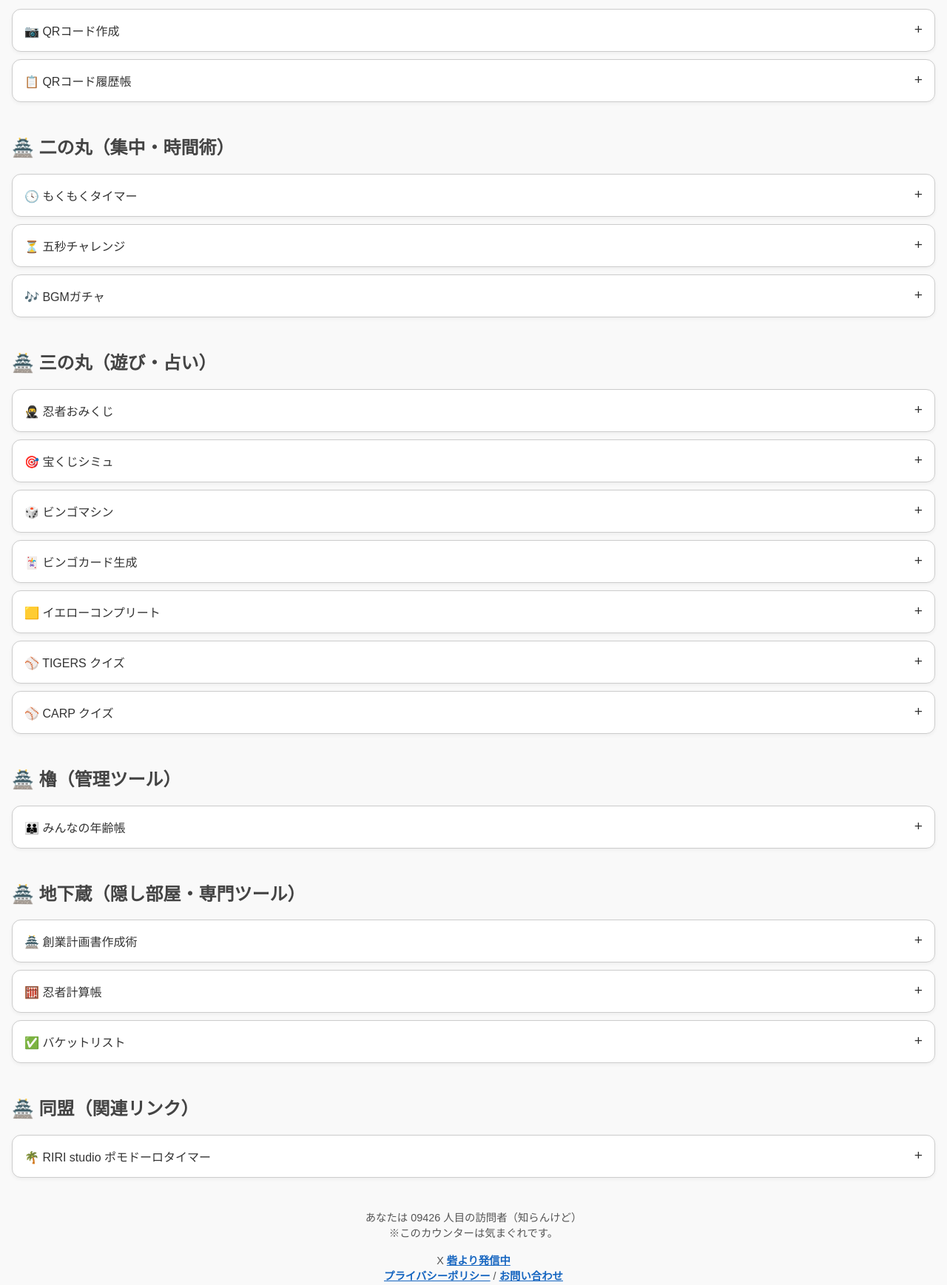
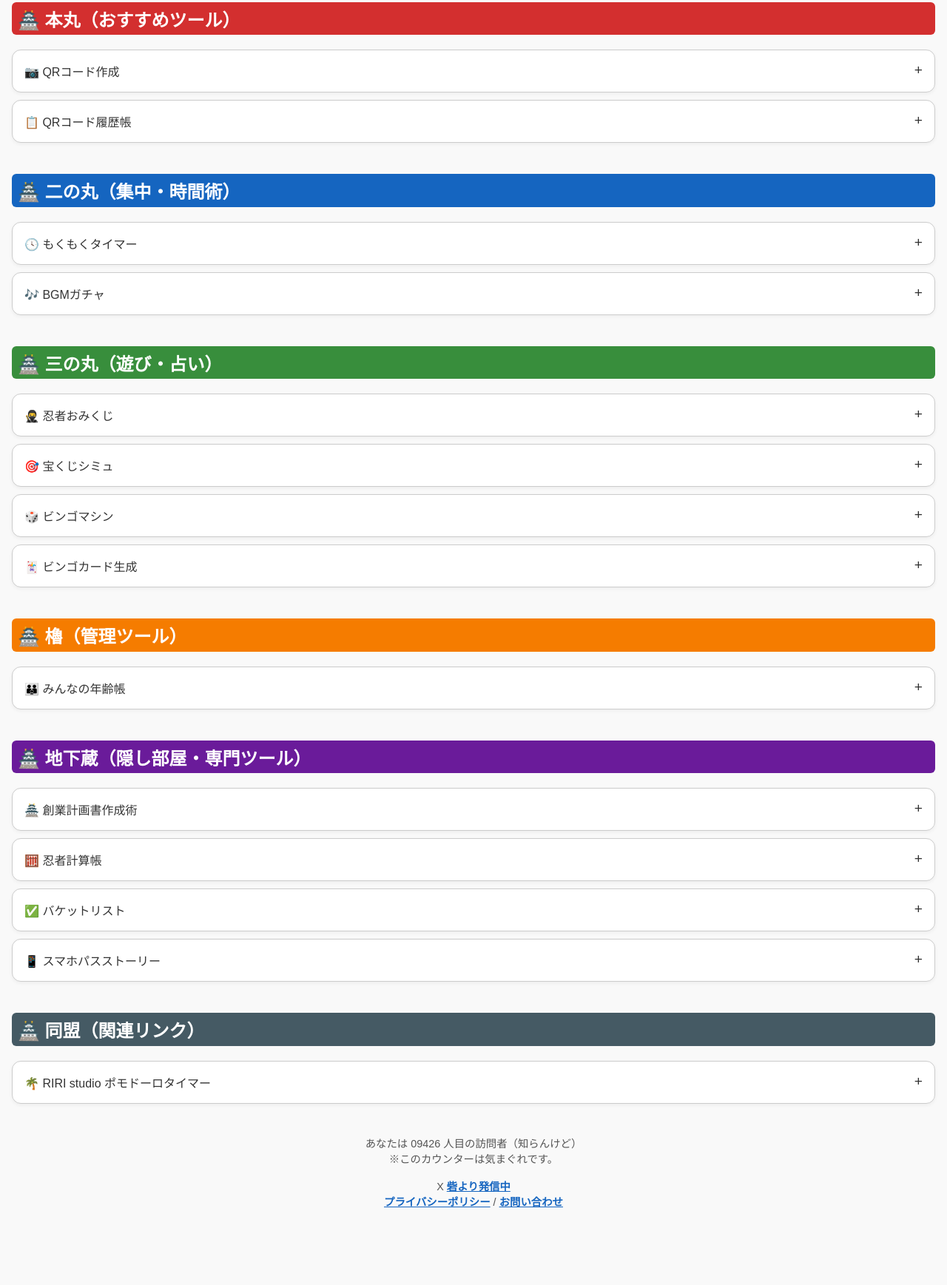
Before and after one commit to kkp-15/webninja-main, a plain HTML site: page index.html in a window 1280 px wide. Shown: the part 311-2048 px from the top of the page at 74% size. After the commit the page ends 1961 px from the top, so only its background shows below. Drawn offline with Linux system fonts and the light colour scheme.

Commit message:
Update index.html

```diff
--- a/index.html
+++ b/index.html
@@ -1,4 +1,5 @@
-<!DOCTYPE html><html lang="ja">
+<!DOCTYPE html>
+<html lang="ja">
 <head>
 <meta charset="UTF-8">
 <meta name="viewport" content="width=device-width, initial-scale=1.0">
@@ -6,7 +7,7 @@
 
 <!-- OGP設定 -->
 <meta property="og:title" content="web忍者の本丸 - QRコード作成＆履歴管理ができる無料ツール集" />
-<meta property="og:description" content="QRコード作成や読み取り履歴の管理ができる本丸ツールをはじめ、タイマー・おみくじ・ビンゴ・クイズなど、無料で使える忍者アプリ集。スマホ・PC対応で便利＆楽しいWebツールが満載。" />
+<meta property="og:description" content="QRコード作成や読み取り履歴の管理、本丸おすすめツールをはじめ、タイマー・おみくじ・ビンゴ・クイズ・ゲームなど、無料で使える忍者アプリ集。スマホ・PC対応で便利＆楽しいWebツールが満載。" />
 <meta property="og:image" content="https://kkpwebninja.com/card.png" />
 <meta property="og:url" content="https://kkpwebninja.com/" />
 <meta property="og:type" content="website" />
@@ -27,11 +28,23 @@
   p.subtitle {
     text-align: center;
     color: #666;
+    margin-bottom: 1rem;
+  }
+  .search-box {
+    text-align: center;
     margin-bottom: 1.5rem;
+  }
+  .search-box input {
+    padding: 0.5rem;
+    font-size: 1rem;
+    width: 90%;
+    max-width: 400px;
+    border: 2px solid #ccc;
+    border-radius: 6px;
   }
   .nav-links {
     text-align: center;
-    margin-bottom: 1.5rem;
+    margin-bottom: 1rem;
   }
   .nav-links a {
     margin: 0 0.5rem;
@@ -41,8 +54,16 @@
   }
   h2 {
     margin-top: 2rem;
-    color: #444;
+    padding: 0.3rem 0.5rem;
+    border-radius: 6px;
+    color: #fff;
   }
+  #honmaru { background-color: #d32f2f; }
+  #ninomaru { background-color: #1565c0; }
+  #sannomaru { background-color: #388e3c; }
+  #yagura { background-color: #f57c00; }
+  #chikagura { background-color: #6a1b9a; }
+  #doumei { background-color: #455a64; }
   .accordion {
     background-color: #fff;
     border: 1px solid #ccc;
@@ -62,7 +83,6 @@
     position: absolute;
     right: 1rem;
     font-size: 1.2rem;
-    transition: transform 0.3s;
   }
   .accordion.active:after {
     content: '−';
@@ -98,9 +118,6 @@
     font-size: 0.95rem;
     line-height: 1.5;
   }
-  .desc strong {
-    color: #000;
-  }
   .recommend {
     font-size: 0.85rem;
     color: #555;
@@ -122,6 +139,12 @@
   .top-buttons button:hover {
     background-color: #0d47a1;
   }
+  .no-results {
+    text-align: center;
+    color: #999;
+    margin-top: 1rem;
+    font-size: 1rem;
+  }
   footer {
     margin-top: 2rem;
     text-align: center;
@@ -139,6 +162,10 @@
 
 <h1>web忍者の砦</h1>
 <p class="subtitle">忍びの知恵と術が集う、影の本丸リンク集</p>
+
+<div class="search-box">
+  <input type="text" id="searchInput" placeholder="🔍 リアルタイム検索（キーワードを入力すると絞り込み）">
+</div>
 
 <div class="nav-links">
   <a href="#honmaru">本丸</a>|
@@ -159,19 +186,13 @@
 <div class="accordion">📷 QRコード作成</div>
 <div class="panel">
   <a class="link" href="https://qrhattori.kkpwebninja.com/" target="_blank">▶ このツールを使ってみる</a>
-  <div class="desc">
-    <strong>URLやテキストから即座にQRコードを生成</strong>できる便利ツール。名刺・チラシ・イベント案内にも最適。スマホ・PC対応。
-    <div class="recommend">📌 宣伝用のポスター作成時や、URL共有をスムーズにしたいときに。</div>
-  </div>
+  <div class="desc">URLやテキストから即座にQRコードを生成できる便利ツール。</div>
 </div>
 
 <div class="accordion">📋 QRコード履歴帳</div>
 <div class="panel">
   <a class="link" href="https://qrrekisi.kkpwebninja.com/" target="_blank">▶ このツールを使ってみる</a>
-  <div class="desc">
-    <strong>読み取ったQRコードを自動保存・管理</strong>。履歴からすぐ再アクセス可能で、仕事や買い物メモにも活用可能。
-    <div class="recommend">📌 イベント入場やショップ割引コードの記録に。</div>
-  </div>
+  <div class="desc">読み取ったQRコードを自動保存し、履歴からすぐにアクセス可能。</div>
 </div>
 
 <!-- 二の丸 -->
@@ -179,28 +200,13 @@
 <div class="accordion">🕓 もくもくタイマー</div>
 <div class="panel">
   <a class="link" href="https://mokumoku-time.kkpwebninja.com/" target="_blank">▶ このツールを使ってみる</a>
-  <div class="desc">
-    <strong>作業時間と休憩時間を自動管理</strong>するポモドーロタイマー。集中力アップに効果的。
-    <div class="recommend">📌 勉強や在宅ワークの作業効率化に。</div>
-  </div>
-</div>
-
-<div class="accordion">⏳ 五秒チャレンジ</div>
-<div class="panel">
-  <a class="link" href="https://5sec.kkpwebninja.com/" target="_blank">▶ このツールを使ってみる</a>
-  <div class="desc">
-    <strong>5.00秒ピッタリで止める</strong>反射神経ゲーム。集中力とタイミング感覚を鍛える。
-    <div class="recommend">📌 仲間とタイム勝負して盛り上がりたいときに。</div>
-  </div>
+  <div class="desc">作業と休憩を繰り返すポモドーロタイマーで集中力を維持。</div>
 </div>
 
 <div class="accordion">🎶 BGMガチャ</div>
 <div class="panel">
   <a class="link" href="https://bgm-gacha.kkpwebninja.com/" target="_blank">▶ このツールを使ってみる</a>
-  <div class="desc">
-    <strong>作業やリラックス用のBGMをランダム再生</strong>。気分転換にも最適。
-    <div class="recommend">📌 勉強・読書・作業中の環境音楽に。</div>
-  </div>
+  <div class="desc">作業やリラックス用BGMをランダム再生。</div>
 </div>
 
 <!-- 三の丸 -->
@@ -208,64 +214,25 @@
 <div class="accordion">🥷 忍者おみくじ</div>
 <div class="panel">
   <a class="link" href="https://ninja-omikuji.kkpwebninja.com/" target="_blank">▶ このツールを使ってみる</a>
-  <div class="desc">
-    <strong>毎日の運勢を占うオンラインおみくじ</strong>。ラッキーアイテム付き。
-    <div class="recommend">📌 朝のルーティンや友達との話題づくりに。</div>
-  </div>
+  <div class="desc">毎日の運勢を占うおみくじ。ラッキーアイテム付き。</div>
 </div>
 
 <div class="accordion">🎯 宝くじシミュ</div>
 <div class="panel">
   <a class="link" href="https://takarakuji-sim.kkpwebninja.com/" target="_blank">▶ このツールを使ってみる</a>
-  <div class="desc">
-    <strong>ジャンボ宝くじの当選確率を再現</strong>したシミュレーター。
-    <div class="recommend">📌 宝くじの現実を知りたいときやネタに。</div>
-  </div>
+  <div class="desc">ジャンボ宝くじの当選確率を再現したシミュレーター。</div>
 </div>
 
 <div class="accordion">🎲 ビンゴマシン</div>
 <div class="panel">
   <a class="link" href="https://bingomachine.kkpwebninja.com/" target="_blank">▶ このツールを使ってみる</a>
-  <div class="desc">
-    <strong>数字をランダム抽選するビンゴマシン</strong>。イベントで大活躍。
-    <div class="recommend">📌 忘年会や学校行事の盛り上げに。</div>
-  </div>
+  <div class="desc">1〜75の数字をランダム抽選するビンゴマシン。</div>
 </div>
 
 <div class="accordion">🃏 ビンゴカード生成</div>
 <div class="panel">
   <a class="link" href="https://bingo-card.kkpwebninja.com/" target="_blank">▶ このツールを使ってみる</a>
-  <div class="desc">
-    <strong>印刷やスマホ表示ができるビンゴカード作成ツール</strong>。
-    <div class="recommend">📌 手軽にビンゴ大会を準備したいときに。</div>
-  </div>
-</div>
-
-<div class="accordion">🟨 イエローコンプリート</div>
-<div class="panel">
-  <a class="link" href="https://kiiro.kkpwebninja.com/" target="_blank">▶ このツールを使ってみる</a>
-  <div class="desc">
-    <strong>黄色のマスを素早く見極める反射神経ゲーム</strong>。
-    <div class="recommend">📌 集中力や判断力のトレーニングに。</div>
-  </div>
-</div>
-
-<div class="accordion">⚾ TIGERS クイズ</div>
-<div class="panel">
-  <a class="link" href="https://tigers-q.kkpwebninja.com/" target="_blank">▶ このツールを使ってみる</a>
-  <div class="desc">
-    <strong>阪神タイガースの背番号記憶クイズ</strong>。
-    <div class="recommend">📌 野球ファン同士の対戦に。</div>
-  </div>
-</div>
-
-<div class="accordion">⚾ CARP クイズ</div>
-<div class="panel">
-  <a class="link" href="https://carp-q.kkpwebninja.com/" target="_blank">▶ このツールを使ってみる</a>
-  <div class="desc">
-    <strong>広島東洋カープの背番号記憶クイズ</strong>。
-    <div class="recommend">📌 カープファンの記憶力試しに。</div>
-  </div>
+  <div class="desc">印刷やスマホで使えるビンゴカードを自動生成。</div>
 </div>
 
 <!-- 櫓 -->
@@ -273,10 +240,7 @@
 <div class="accordion">👪 みんなの年齢帳</div>
 <div class="panel">
   <a class="link" href="https://agelist.kkpwebninja.com/" target="_blank">▶ このツールを使ってみる</a>
-  <div class="desc">
-    <strong>家族や仲間の年齢を一覧管理</strong>できる便利ツール。
-    <div class="recommend">📌 誕生日や記念日の管理に。</div>
-  </div>
+  <div class="desc">家族や仲間の年齢を一覧管理。</div>
 </div>
 
 <!-- 地下蔵 -->
@@ -284,28 +248,25 @@
 <div class="accordion">🏯 創業計画書作成術</div>
 <div class="panel">
   <a class="link" href="https://sougyusyo.kkpwebninja.com/" target="_blank">▶ このツールを使ってみる</a>
-  <div class="desc">
-    <strong>事業立ち上げに必要な計画書を作成</strong>できる。
-    <div class="recommend">📌 副業や起業準備の際に。</div>
-  </div>
+  <div class="desc">起業や副業の計画書を作成。</div>
 </div>
 
 <div class="accordion">🧮 忍者計算帳</div>
 <div class="panel">
   <a class="link" href="https://calc.kkpwebninja.com/" target="_blank">▶ このツールを使ってみる</a>
-  <div class="desc">
-    <strong>計算結果を履歴として保存可能な電卓</strong>。
-    <div class="recommend">📌 家計簿や業務での計算記録に。</div>
-  </div>
+  <div class="desc">計算と記録ができる電卓。</div>
 </div>
 
 <div class="accordion">✅ バケットリスト</div>
 <div class="panel">
   <a class="link" href="https://bucket-list.kkpwebninja.com/" target="_blank">▶ このツールを使ってみる</a>
-  <div class="desc">
-    <strong>人生でやりたいことを整理・記録</strong>するリスト。
-    <div class="recommend">📌 モチベーション維持や夢の可視化に。</div>
-  </div>
+  <div class="desc">人生でやりたいことを整理・記録。</div>
+</div>
+
+<div class="accordion">📱 スマホパスストーリー</div>
+<div class="panel">
+  <a class="link" href="https://smarpassstory.kkpwebninja.com/" target="_blank">▶ このツールを使ってみる</a>
+  <div class="desc">スマホを回して爆笑文章を作るパーティーゲーム。</div>
 </div>
 
 <!-- 同盟 -->
@@ -313,11 +274,10 @@
 <div class="accordion">🌴 RIRI studio ポモドーロタイマー</div>
 <div class="panel">
   <a class="link" href="https://riri8.kkpwebninja.com/" target="_blank">▶ このツールを使ってみる</a>
-  <div class="desc">
-    <strong>癒しのBGMで集中力を高めるポモドーロタイマー</strong>。
-    <div class="recommend">📌 作業と休憩のバランス調整に。</div>
-  </div>
+  <div class="desc">癒しのBGMで集中できるタイマー。</div>
 </div>
+
+<div class="no-results" id="noResults" style="display:none;">該当するツールはありません</div>
 
 <footer>
   あなたは <span id="fakeCount"></span> 人目の訪問者（知らんけど）<br>
@@ -358,6 +318,25 @@
   }
   const count = 1000 + Math.floor(Math.random() * 9000);
   document.getElementById("fakeCount").textContent = count.toString().padStart(5, '0');
+
+  // リアルタイム検索
+  document.getElementById("searchInput").addEventListener("input", function () {
+    const filter = this.value.toLowerCase();
+    let visibleCount = 0;
+    for (let i = 0; i < acc.length; i++) {
+      const text = acc[i].textContent.toLowerCase();
+      const panel = acc[i].nextElementSibling;
+      if (text.includes(filter)) {
+        acc[i].style.display = "";
+        panel.style.display = "";
+        visibleCount++;
+      } else {
+        acc[i].style.display = "none";
+        panel.style.display = "none";
+      }
+    }
+    document.getElementById("noResults").style.display = visibleCount === 0 ? "block" : "none";
+  });
 </script>
 
 </body>
```
